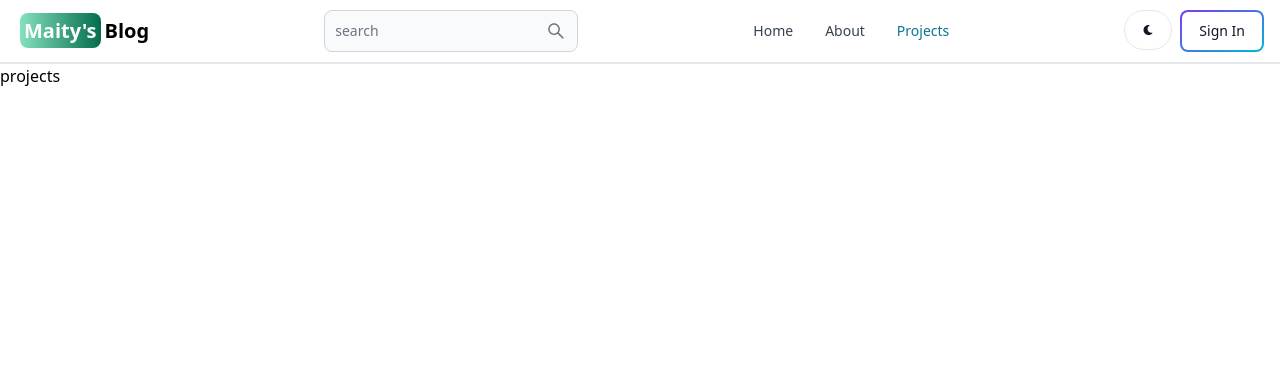
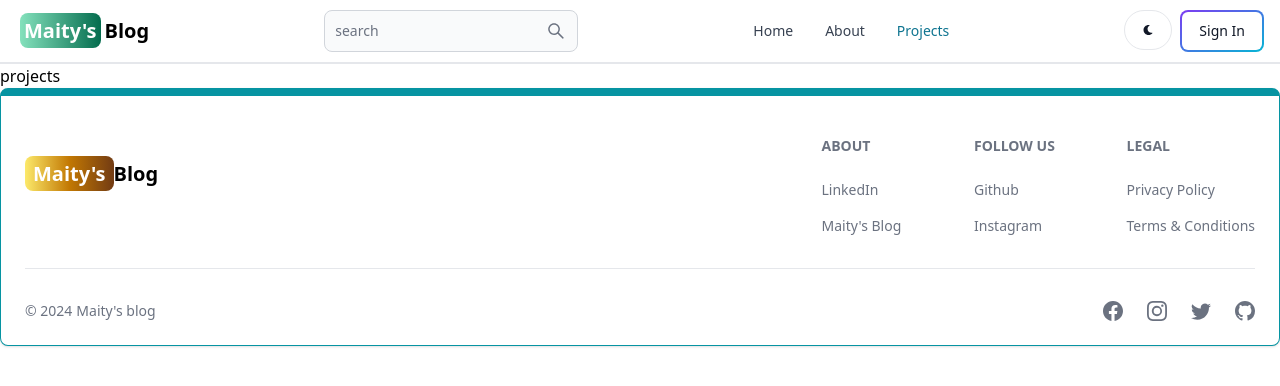
Before and after one commit to ShibajyotiMaity06/Blog-app, a React (Vite) app in the folder client/: page /projects in a window 1280 px wide. Shown: the top 386 px of the page. Built offline with nearby package versions, Linux system fonts and the light colour scheme.

Commit message:
footer added

```diff
--- a/client/src/App.jsx
+++ b/client/src/App.jsx
@@ -6,6 +6,7 @@
 import Dashboard from "./pages/Dashboard";
 import Projects from "./pages/Projects";
 import Header from "./components/Header";
+import FooterCom from "./components/Footer";
 
 const App = () => {
   return (
@@ -19,6 +20,7 @@
         <Route path="/dashboard" element={<Dashboard />} />
         <Route path="/projects" element={<Projects />} />
       </Routes>
+      <FooterCom />
     </BrowserRouter>
   );
 };
--- /dev/null
+++ b/client/src/components/Footer.jsx
@@ -0,0 +1,93 @@
+import { Footer } from "flowbite-react";
+import { Link } from "react-router-dom";
+import {
+  BsFacebook,
+  BsInstagram,
+  BsTwitter,
+  BsGithub,
+  BsDribbble,
+} from "react-icons/bs";
+export default function FooterCom() {
+  return (
+    <Footer container className="border border-t-8 border-teal-500">
+      <div className="w-full max-w-7xl mx-auto">
+        <div className="grid w-full justify-between sm:flex md:grid-cols-1">
+          <div className="mt-10">
+            <Link
+              to="/"
+              className="self-center whitespace-nowrap text-lg sm:text-xl font-semibold dark:text-white"
+            >
+              <span className="px-2 py-1 bg-gradient-to-r from-yellow-200 via-yellow-500 to-yellow-800 rounded-lg text-white">
+                Maity's
+              </span>
+              Blog
+            </Link>
+          </div>
+          <div className="grid grid-cols-2 gap-8 mt-4 sm:grid-cols-3 sm:gap-6">
+            <div>
+              <Footer.Title title="About" />
+              <Footer.LinkGroup col>
+                <Footer.Link href="https://linkedin.com/in/shibajyoti-maity-5992b126a/">
+                  LinkedIn
+                </Footer.Link>
+                <Footer.Link
+                  href="/about"
+                  target="_blank"
+                  rel="noopener noreferrer"
+                >
+                  Maity's Blog
+                </Footer.Link>
+              </Footer.LinkGroup>
+            </div>
+            <div>
+              <Footer.Title title="Follow us" />
+              <Footer.LinkGroup col>
+                <Footer.Link
+                  href="https://github.com/ShibajyotiMaity06"
+                  target="_blank"
+                  rel="noopener noreferrer"
+                >
+                  Github
+                </Footer.Link>
+                <Footer.Link
+                  href="https://www.instagram.com/maity_0602_/"
+                  target="_blank"
+                  rel="noopener noreferrer"
+                >
+                  Instagram
+                </Footer.Link>
+              </Footer.LinkGroup>
+            </div>
+            <div>
+              <Footer.Title title="Legal" />
+              <Footer.LinkGroup col>
+                <Footer.Link href="#">Privacy Policy</Footer.Link>
+                <Footer.Link href="#">Terms &amp; Conditions</Footer.Link>
+              </Footer.LinkGroup>
+            </div>
+          </div>
+        </div>
+        <Footer.Divider />
+        <div className="w-full sm:flex sm:items-center sm:justify-between">
+          <Footer.Copyright
+            href="#"
+            by="Maity's blog"
+            year={new Date().getFullYear()}
+          />
+          <div className="flex gap-6 sm:mt-0 mt-4 sm:justify-center">
+            <Footer.Icon href="#" icon={BsFacebook} />
+            <Footer.Icon
+              href="https://www.instagram.com/maity_0602_/"
+              icon={BsInstagram}
+            />
+            <Footer.Icon href="#" icon={BsTwitter} />
+            <Footer.Icon
+              href="https://github.com/sahandghavidel"
+              icon={BsGithub}
+            />
+          </div>
+        </div>
+      </div>
+    </Footer>
+  );
+}
```
